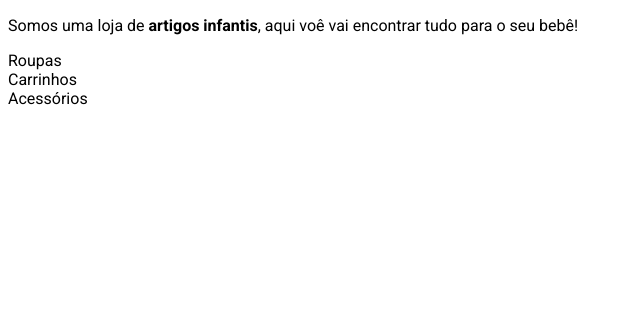
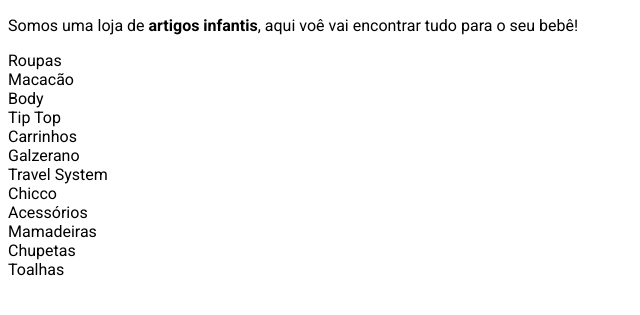
Before and after one commit to raphaelcaires/front_end_I, a plain HTML site: page loja_da_alice/projeto_loja.html in a window 1280 px wide. Shown: the part 277-592 px from the top of the page, without its empty margins (0-640 px from the left). Drawn offline with Linux system fonts and the light colour scheme.

Commit message:
version 1.0.0

```diff
--- a/loja_da_alice/projeto_loja.html
+++ b/loja_da_alice/projeto_loja.html
@@ -19,19 +19,28 @@
   </header>
   <ol class="categorias">
     <li>Roupas
-
+      <ul>
+        <li>Macacão</li>
+        <li>Body</li>
+        <li>Tip Top</li>
+      </ul>
     </li>
 
     <li>Carrinhos
-
+      <ul>
+        <li>Galzerano</li>
+        <li>Travel System</li>
+        <li>Chicco</li>
+      </ul>
     </li>
 
     <li>Acessórios
-
+      <ul>
+        <li>Mamadeiras</li>
+        <li>Chupetas</li>
+        <li>Toalhas</li>
+      </ul>
     </li>
-
-
-
   </ol>
 
 </body>
```
